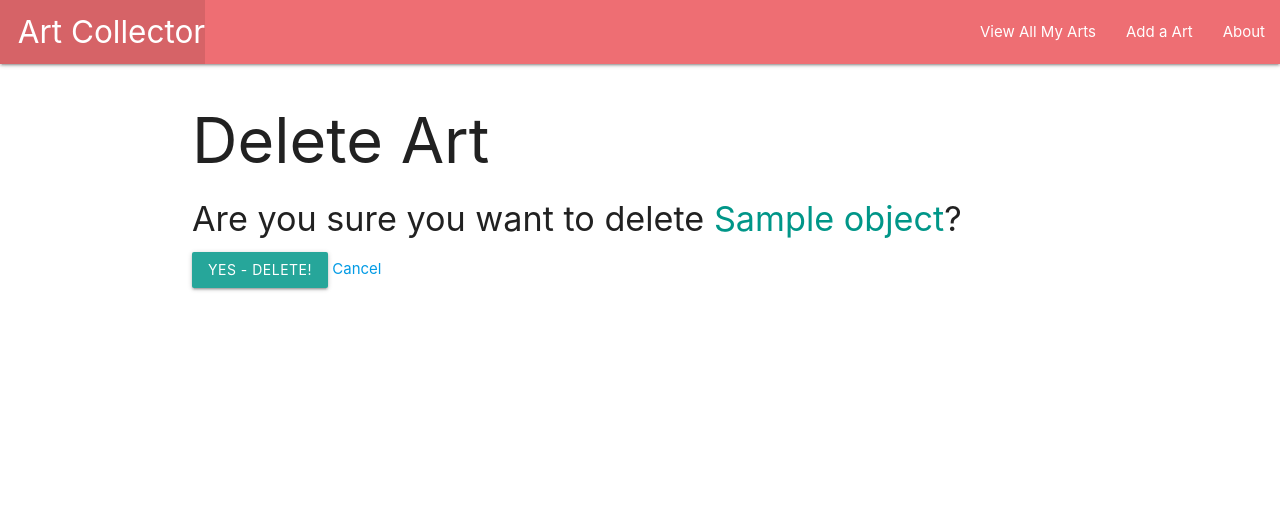
After one commit to scaev/art-collectors, a Django app: template main_app/templates/main_app/cat_confirm_delete.html in a window 1280 px wide. The commit adds this page. Shown: the top 528 px of the page. Run offline with Django 4.2, Linux system fonts and the light colour scheme; tables that the repository leaves empty hold one stand-in row (values such as "Sample post"); the template is opened without the code that fills it: values that come from a table or form of the project are taken from there, most other values are stand-ins (such as "Sample title", 1, 10 or a date in 2020).

Commit message:
Adds UpdateView & DeleteView for arts

```diff
--- a/main_app/models.py
+++ b/main_app/models.py
@@ -1,4 +1,5 @@
 from django.db import models
+from django.urls import reverse
 
 # Create your models here.
 class Art(models.Model):
@@ -9,3 +10,6 @@ class Art(models.Model):
 
     def __str__(self):
         return self.name
+
+    def get_absolute_url(self):
+        return reverse('detail', kwargs={'art_id': self.id})
--- a/main_app/templates/arts/detail.html
+++ b/main_app/templates/arts/detail.html
@@ -9,6 +9,10 @@
     <p>Description: {{ art.description }}</p>
     <p>Medium: {{ art.medium }}</p>
   </div>
+  <div class="card-action">
+    <a href="{% url 'arts_update' art.id %}">Edit</a>
+    <a href="{% url 'arts_delete' art.id %}">Delete</a>
+  </div>
 </div>
 
 {% endblock %}
--- /dev/null
+++ b/main_app/templates/main_app/cat_confirm_delete.html
@@ -0,0 +1,14 @@
+{% extends 'base.html' %} {% block content %}
+<h1>Delete Art</h1>
+
+<h4>
+  Are you sure you want to delete
+  <span class="teal-text">{{ object.name }}</span>?
+</h4>
+
+<form action="" method="POST">
+  {% csrf_token %}
+  <input type="submit" value="Yes - Delete!" class="btn" />
+  <a href="{% url 'detail' art.id %}">Cancel</a>
+</form>
+{% endblock %}
--- a/main_app/urls.py
+++ b/main_app/urls.py
@@ -7,4 +7,6 @@ urlpatterns = [
     path('arts/', views.arts_index, name='index'),
     path('arts/<int:art_id>/', views.arts_detail, name='detail'),
     path('arts/create/', views.ArtCreate.as_view(), name='art_create'),
+    path('arts/<int:pk>/update/', views.ArtUpdate.as_view(), name='arts_update'),
+    path('arts/<int:pk>/delete/', views.ArtDelete.as_view(), name='arts_delete'),
 ]
```
Also changed, not shown: main_app/templates/main_app/art_form.html (+5 -2 lines), main_app/views.py (+10 -1 lines).
